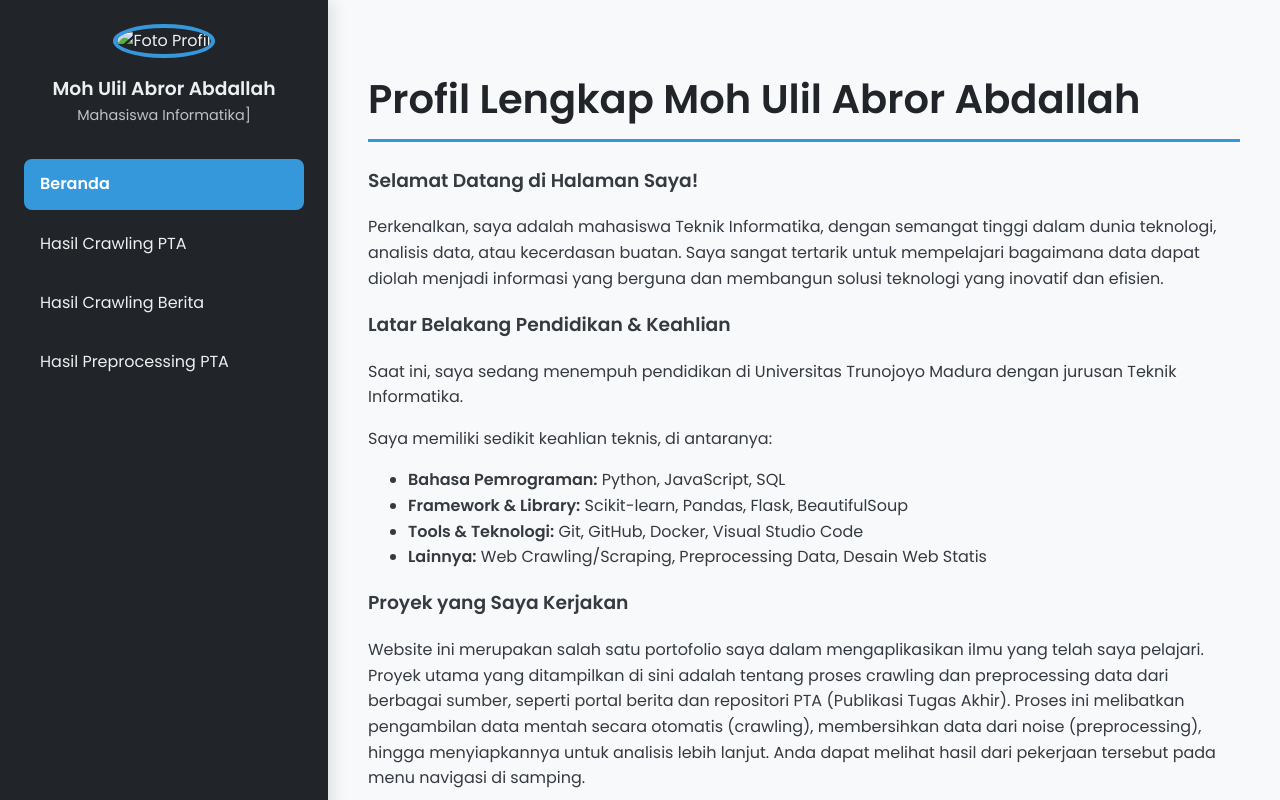
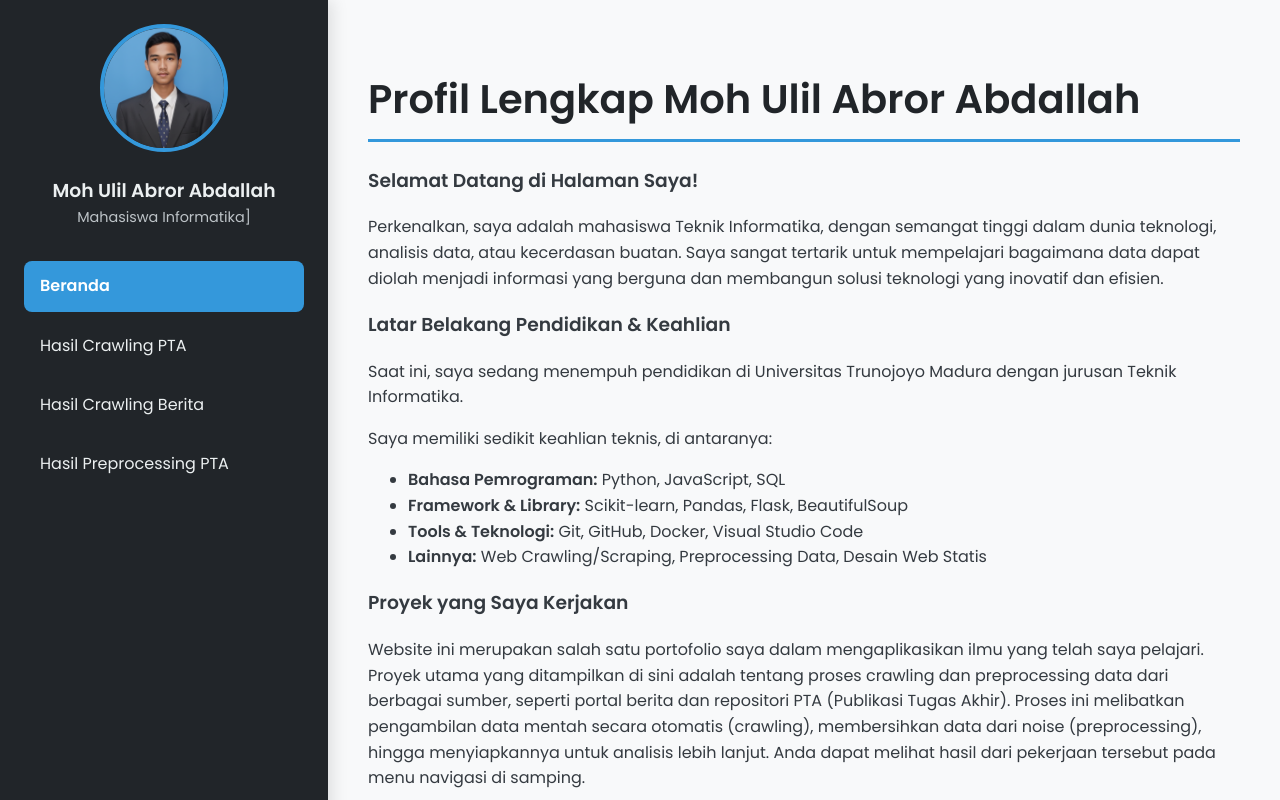
Before and after one commit to abrorulil47-cloud/website, a plain HTML site: page index.html in a window 1280 px wide. Shown: the top 800 px of the page. Drawn offline with Linux system fonts and the light colour scheme.

Commit message:
Update index.html

```diff
--- a/index.html
+++ b/index.html
@@ -17,7 +17,7 @@
 
         <nav class="sidebar">
             <div class="sidebar-header">
-                <img src="profil.jpg" alt="Foto Profil" class="profile-photo">
+                <img src="profil.png" alt="Foto Profil" class="profile-photo">
                 <h3>Moh Ulil Abror Abdallah</h3>
                 <p>Mahasiswa Informatika]</p>
             </div>
```
